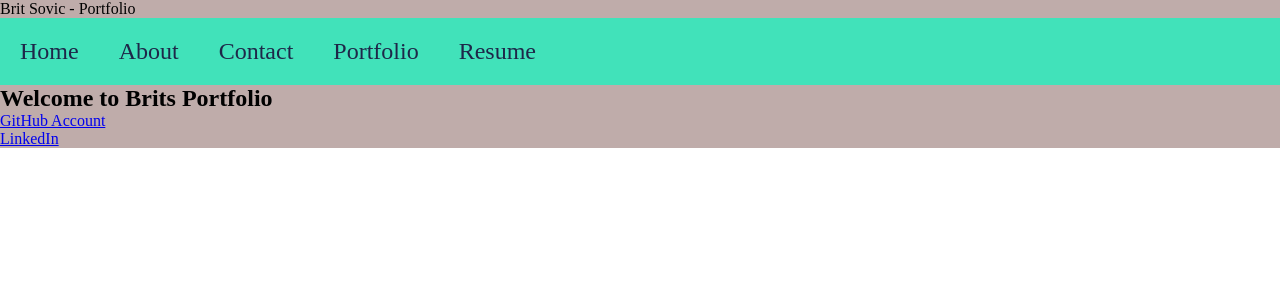
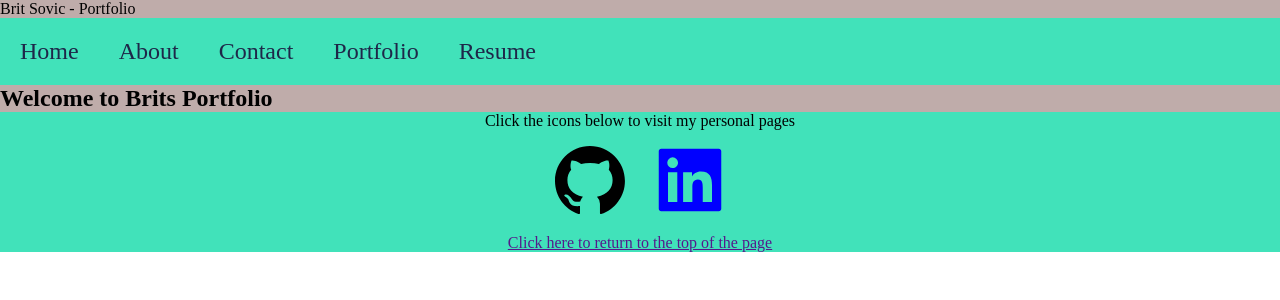
Before and after one commit to bsovic23/react-portfolio, a React (Create React App) app: page / in a window 1280 px wide. Shown: the top 300 px of the page. Built offline with nearby package versions, Linux system fonts and the light colour scheme.

Commit message:
finished footer - added linkedin and github icons

```diff
--- a/package.json
+++ b/package.json
@@ -8,9 +8,10 @@
     "@testing-library/user-event": "^13.5.0",
     "react": "17.0.2",
     "react-dom": "17.0.2",
+    "react-icons": "^4.7.1",
     "react-scripts": "5.0.1",
     "web-vitals": "^2.1.4"
-},
+  },
   "scripts": {
     "start": "react-scripts start",
     "build": "react-scripts build",
--- a/src/components/Footer/index.js
+++ b/src/components/Footer/index.js
@@ -1,13 +1,19 @@
 import React from 'react';
+
+import { AiFillLinkedin, AiFillGithub } from 'react-icons/ai';
 
 function Footer() {
     return(
-        <section>
-            <div>
-                <a href="https://github.com/bsovic23" target="_blank">GitHub Account</a>
+        <section class="footer">
+            <div class="footer-instructions">
+                <p>Click the icons below to visit my personal pages</p>
             </div>
-            <div>
-                <a href="https://www.linkedin.com/in/brit-sovic-1b859122b/" target="_blank">LinkedIn</a>
+            <div class="footer-section-links">
+                <a href="https://github.com/bsovic23" target="_blank">< AiFillGithub class="icon" id="github-icon"/></a>
+                <a href="https://www.linkedin.com/in/brit-sovic/" target="_blank">< AiFillLinkedin class="icon" id="linkedin-icon"/></a>
+            </div>
+            <div class="footer-instructions">
+                <a href="">Click here to return to the top of the page</a>
             </div>
         </section>
     )
--- a/src/index.css
+++ b/src/index.css
@@ -68,3 +68,29 @@
 
 
 /* Resume  ================================================= */
+
+
+
+
+/* Footer  ================================================= */
+.footer {
+  background-color: var(--colorFive);
+}
+
+.footer .footer-instructions, .footer .footer-section-links {
+  text-align: center;
+}
+
+.footer .icon {
+  height: 80px;
+  width: 80px;
+  margin: 10px;
+}
+
+.footer #github-icon{
+  color: black;
+}
+
+.footer #linkedin-icon{
+  color: blue;
+}
```
Also changed, not shown: 1 other file (tests, documents, lock files or other folders).
